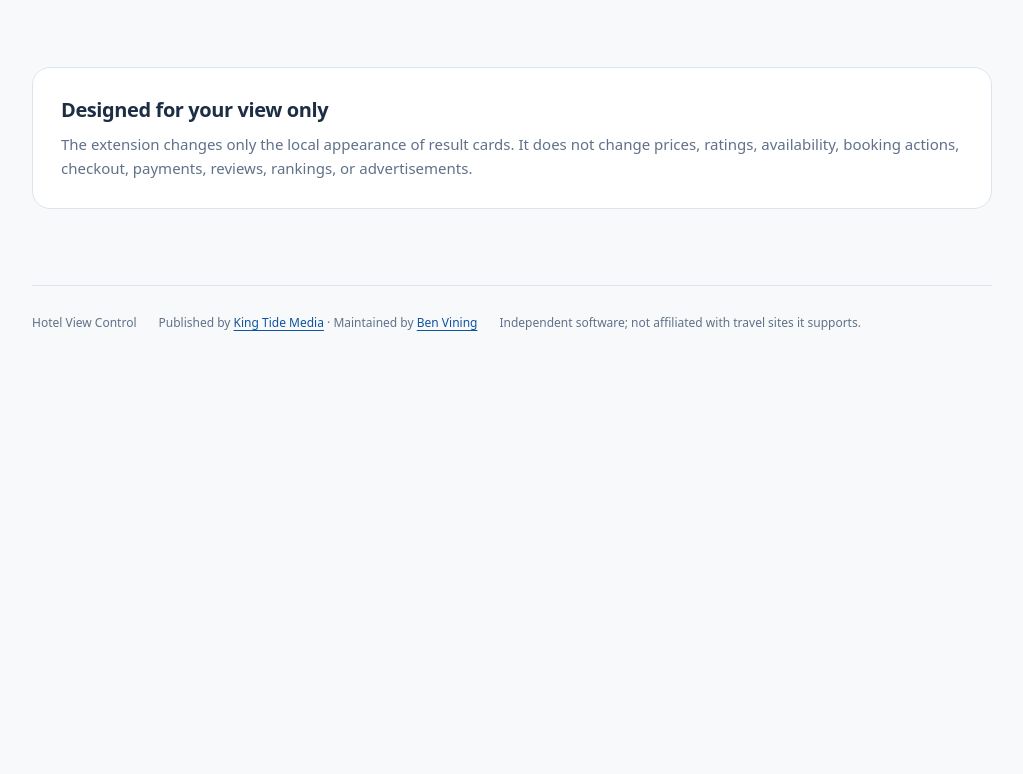
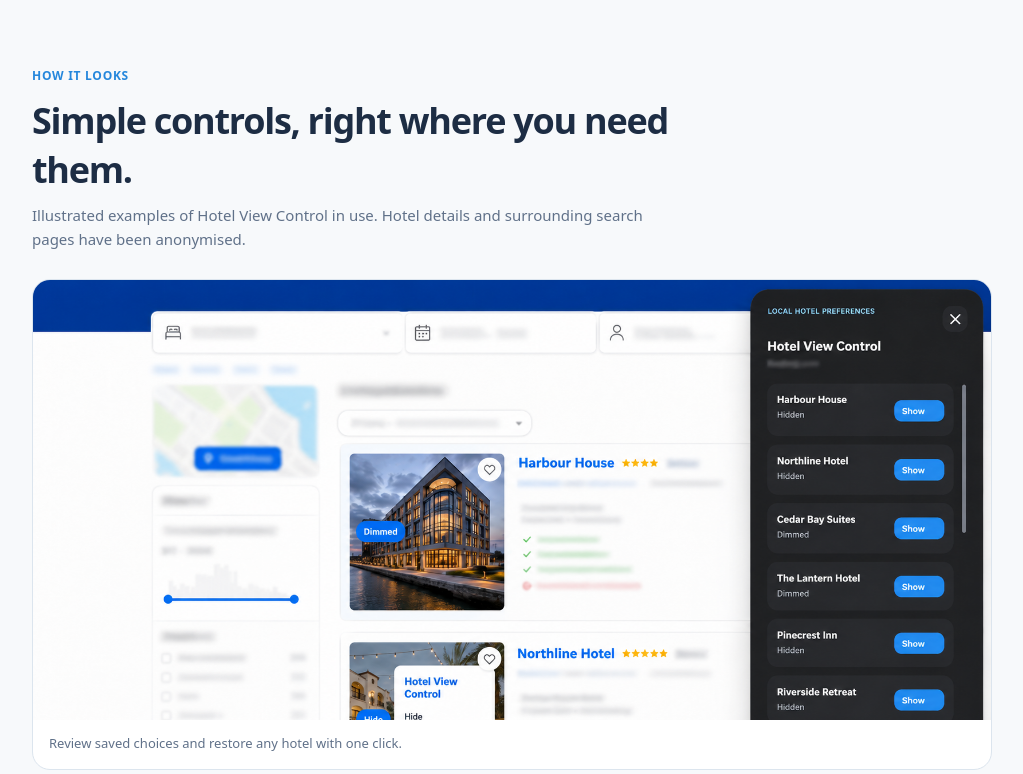
Before and after one commit to benoV/hotel-view-control, a browser extension: page site/index.html in a window 1280 px wide. Shown: the part 709-1483 px from the top of the page, without its empty margins (128-1151 px from the left). Before the commit the page ends 1082 px from the top, so only its background shows below. Drawn offline with Linux system fonts and the light colour scheme.

Commit message:
Add anonymised product examples to support site

```diff
--- a/site/index.html
+++ b/site/index.html
@@ -20,6 +20,14 @@
         <article><h2>Dim</h2><p>Keep a listing visible while making it clear that you have already considered it.</p></article>
         <article><h2>Keep it local</h2><p>Selected hotel-card details and preferences use local Chrome storage only—no account, analytics, remote code, or external database.</p></article>
       </section>
+      <section class="examples" aria-labelledby="examples-heading">
+        <div class="examples-heading"><p class="eyebrow">HOW IT LOOKS</p><h2 id="examples-heading">Simple controls, right where you need them.</h2><p>Illustrated examples of Hotel View Control in use. Hotel details and surrounding search pages have been anonymised.</p></div>
+        <div class="example-grid">
+          <figure class="example example-wide"><img src="images/saved-preferences-example.png" alt="Illustrated hotel results page with the Hotel View Control saved preferences panel open." /><figcaption>Review saved choices and restore any hotel with one click.</figcaption></figure>
+          <figure class="example"><img src="images/card-controls-example.png" alt="Illustrated hotel result cards with the Hotel View Control Hide, Dim, and Show menu open." /><figcaption>Choose Hide, Dim, or Show directly on a hotel card.</figcaption></figure>
+          <figure class="example"><img src="images/dimmed-card-example.png" alt="Illustrated hotel results showing one dimmed card and an open Hotel View Control menu." /><figcaption>Keep considered options visible without losing your place.</figcaption></figure>
+        </div>
+      </section>
       <section class="notice"><h2>Designed for your view only</h2><p>The extension changes only the local appearance of result cards. It does not change prices, ratings, availability, booking actions, checkout, payments, reviews, rankings, or advertisements.</p></section>
     </main>
     <footer><span>Hotel View Control</span><span>Published by <a href="https://www.codeable.io/developers/ben-vining/">King Tide Media</a> · Maintained by <a href="https://www.codeable.io/developers/ben-vining/">Ben Vining</a></span><span>Independent software; not affiliated with travel sites it supports.</span></footer>
--- a/site/styles.css
+++ b/site/styles.css
@@ -17,10 +17,20 @@ h1 { max-width: 720px; margin: 0; color: var(--ink); font-size: clamp(38px, 7vw,
 .features article { min-height: 180px; padding: 24px; }
 h2 { margin: 0 0 10px; font-size: 20px; letter-spacing: -.02em; }
 .features p, .notice p, .document p { margin: 0; color: var(--muted); font-size: 15px; line-height: 1.55; }
+.examples { padding-bottom: 70px; }
+.examples-heading { max-width: 650px; margin-bottom: 28px; }
+.examples-heading h2 { margin-bottom: 10px; font-size: clamp(26px, 4vw, 36px); letter-spacing: -.035em; }
+.examples-heading > p:last-child { margin: 0; color: var(--muted); font-size: 15px; line-height: 1.55; }
+.example-grid { display: grid; grid-template-columns: repeat(2, minmax(0, 1fr)); gap: 18px; }
+.example { margin: 0; overflow: hidden; border: 1px solid var(--line); border-radius: 18px; background: #fff; }
+.example-wide { grid-column: 1 / -1; }
+.example img { display: block; width: 100%; height: 100%; max-height: 320px; object-fit: cover; object-position: top; }
+.example-wide img { max-height: 440px; }
+.example figcaption { padding: 14px 16px 16px; color: var(--muted); font-size: 13px; line-height: 1.45; }
 .notice { margin-bottom: 76px; padding: 28px; }
 footer { display: flex; flex-wrap: wrap; gap: 10px 22px; padding: 28px 0 42px; border-top: 1px solid var(--line); color: var(--muted); font-size: 12px; }
 .document { max-width: 720px; padding: 78px 0; }
 .document h1 { margin-bottom: 36px; font-size: clamp(36px, 6vw, 52px); }
 .document h2 { margin: 34px 0 10px; font-size: 21px; }
 .document p + p { margin-top: 16px; }
-@media (max-width: 680px) { .site-header { min-height: 66px; } .hero { padding: 68px 0 52px; } .features { grid-template-columns: 1fr; padding-bottom: 48px; } .features article { min-height: auto; } .document { padding: 58px 0; } }
+@media (max-width: 680px) { .site-header { min-height: 66px; } .hero { padding: 68px 0 52px; } .features { grid-template-columns: 1fr; padding-bottom: 48px; } .features article { min-height: auto; } .examples { padding-bottom: 48px; } .example-grid { grid-template-columns: 1fr; } .example-wide { grid-column: auto; } .example img, .example-wide img { max-height: none; } .document { padding: 58px 0; } }
```
Also changed, not shown: site/images/card-controls-example.png (added), site/images/dimmed-card-example.png (added), site/images/saved-preferences-example.png (added).
